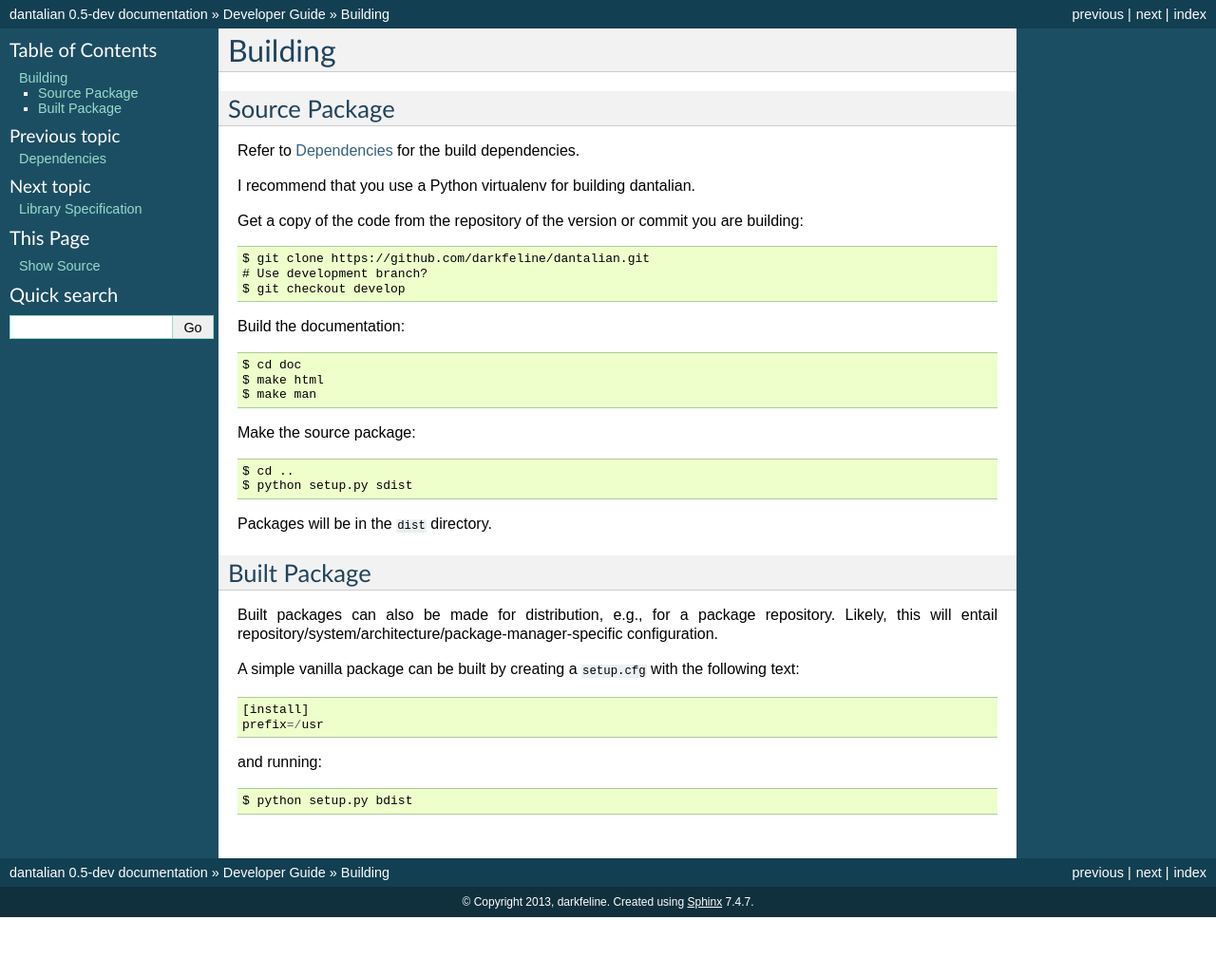
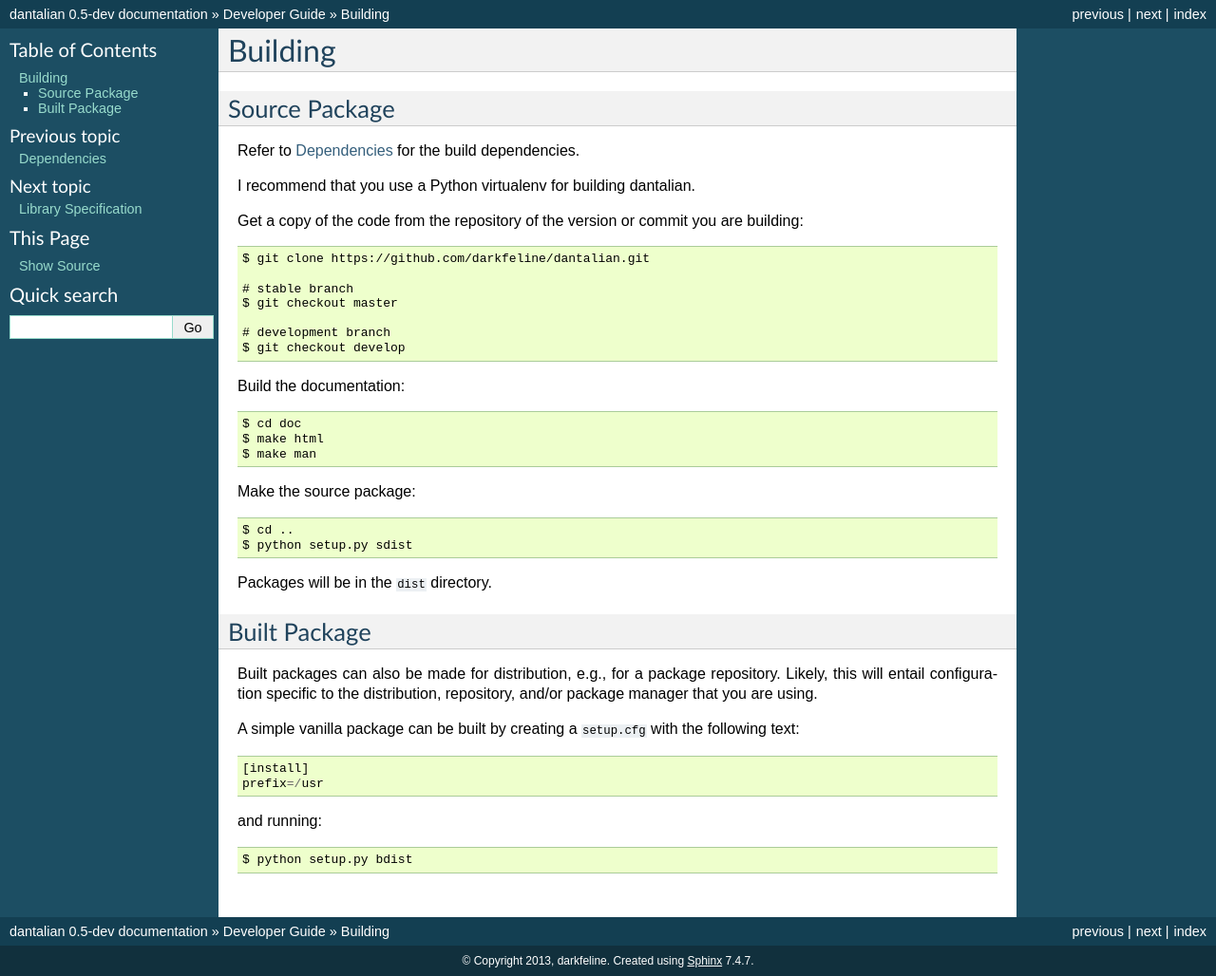
Before and after one commit to darkfeline/dantalian, a Sphinx documentation site: the page built from doc/dev/build.rst, in a window 1280 px wide. Shown: the whole page at 95% size. Built offline with Sphinx 7.4.7, drawn with Linux system fonts in a browser that asks for light colours; before the commit the page ends 966 px from its top, so only the background shows below that.

Commit message:
Update documentation

```diff
--- a/doc/dev/build.rst
+++ b/doc/dev/build.rst
@@ -12,7 +12,11 @@ Get a copy of the code from the repository of the version or commit you
 are building::
 
    $ git clone https://github.com/darkfeline/dantalian.git
-   # Use development branch?
+
+   # stable branch
+   $ git checkout master
+
+   # development branch
    $ git checkout develop
 
 Build the documentation::
@@ -31,9 +35,9 @@ Packages will be in the ``dist`` directory.
 Built Package
 -------------
 
-Built packages can also be made for distribution, e.g., for a
-package repository.  Likely, this will entail
-repository/system/architecture/package-manager-specific configuration.
+Built packages can also be made for distribution, e.g., for a package
+repository.  Likely, this will entail configuration specific to the
+distribution, repository, and/or package manager that you are using.
 
 A simple vanilla package can be built by creating a ``setup.cfg`` with
 the following text::
--- a/doc/dev/library.rst
+++ b/doc/dev/library.rst
@@ -83,6 +83,8 @@ can be tagged with themselves.
    were to support directory hard links, then the library specification
    applies normally.
 
+.. _library class:
+
 Library class and methods
 -------------------------
 
```
Also changed, not shown: doc/dev/libop.rst (+13 -11 lines).
